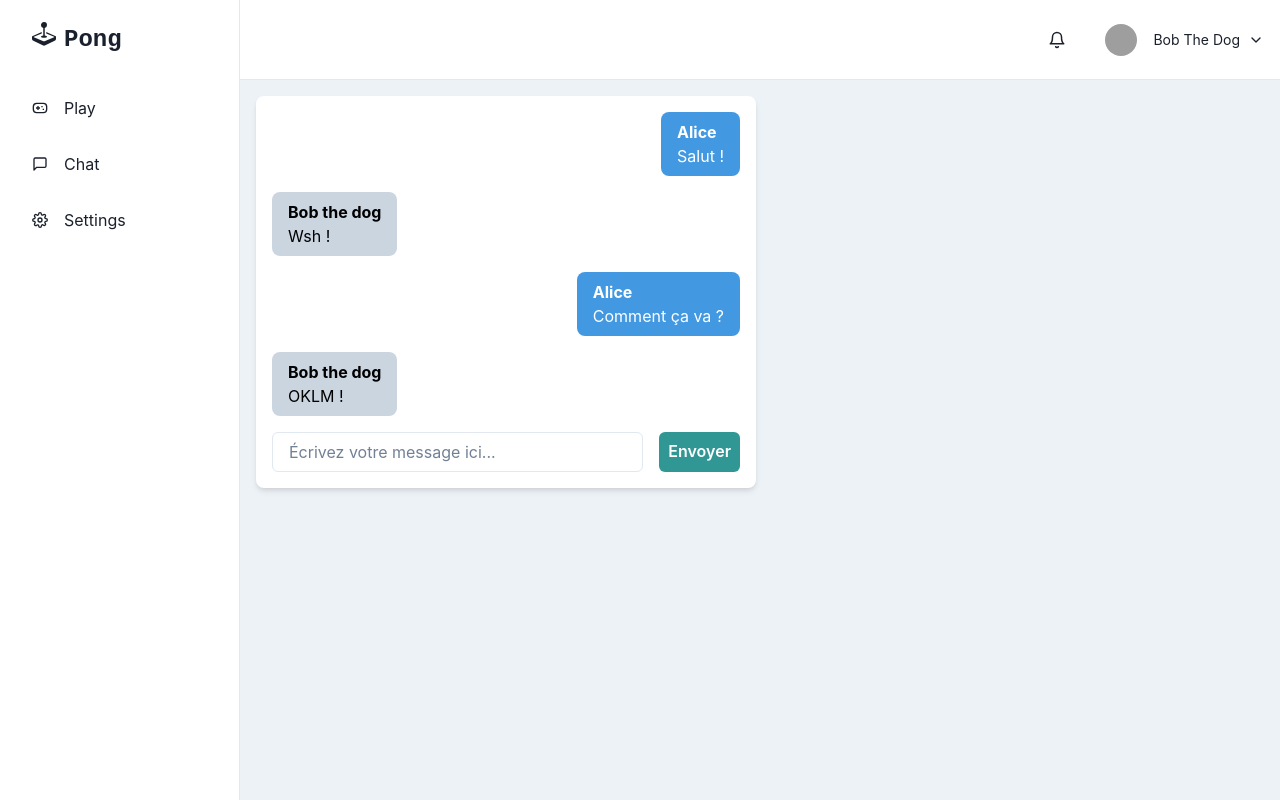
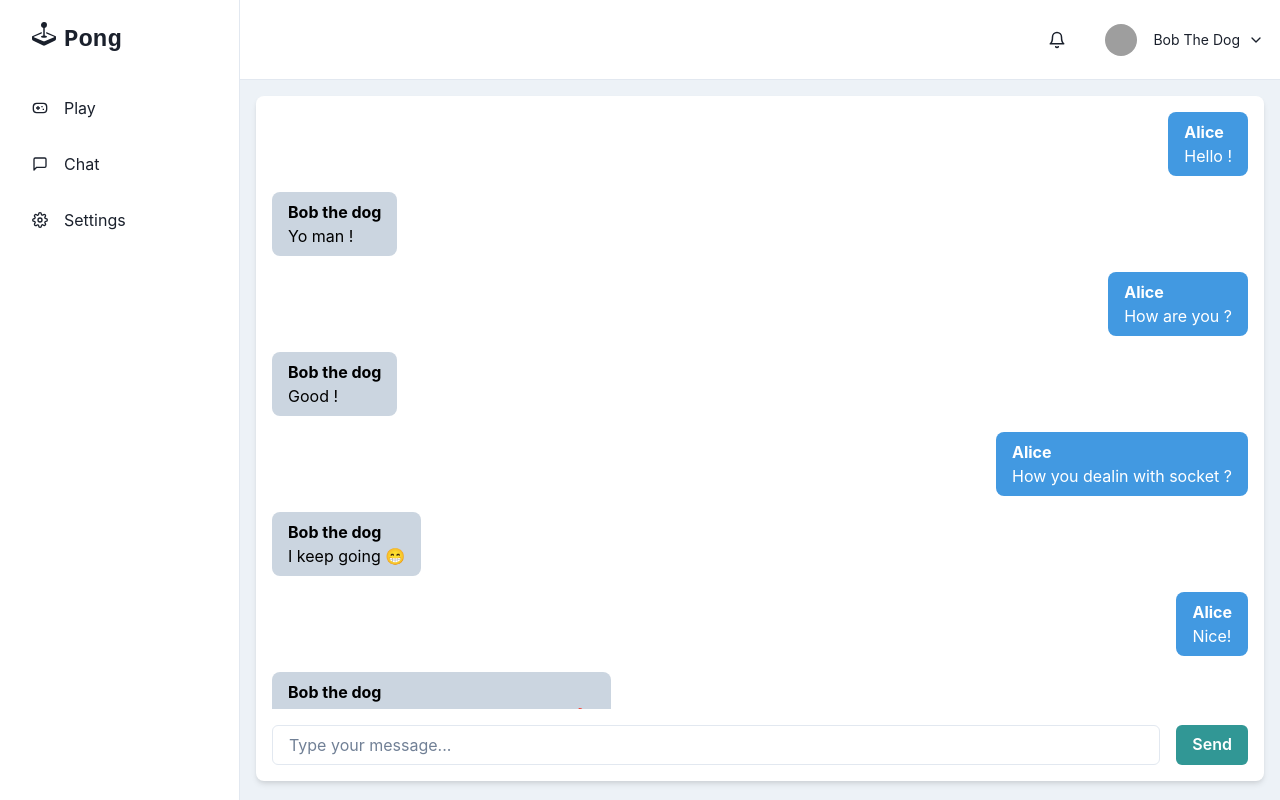
Before and after one commit to Luthernmr/ft_transcendence, a React (Vite) app in the folder frontend/: page /Chat in a window 1280 px wide. Built offline with nearby package versions, Linux system fonts and the light colour scheme; grey boxes are pictures that could not be loaded.

Commit message:
update chatComponent [FrontOnly]

```diff
--- a/frontend/src/components/Chat.tsx
+++ b/frontend/src/components/Chat.tsx
@@ -16,10 +16,19 @@ interface Message {
 }
 
 const exampleMessages: Message[] = [
-  { sender: 'Alice', content: 'Salut !' },
-  { sender: 'Bob the dog', content: 'Wsh !' },
-  { sender: 'Alice', content: 'Comment ça va ?' },
-  { sender: 'Bob the dog', content: 'OKLM !' },
+  { sender: 'Alice', content: 'Hello !' },
+  { sender: 'Bob the dog', content: 'Yo man !' },
+  { sender: 'Alice', content: 'How are you ?' },
+  { sender: 'Bob the dog', content: 'Good !' },
+  { sender: 'Alice', content: 'How you dealin with socket ?' },
+  { sender: 'Bob the dog', content: 'I keep going 😁' },
+  { sender: 'Alice', content: 'Nice!' },
+  { sender: 'Bob the dog', content: 'Luther is giving me some good vibes 🔥!' },
+  { sender: 'Alice', content: 'Oh really nice !' },
+  { sender: 'Bob the dog', content: 'Aza too man 👨‍🎤 !' },
+  { sender: 'Alice', content: 'Wait, wait are you the Bowie ft Les Daft-punk Team ?' },
+  { sender: 'Bob the dog', content: 'We are !' },
+  { sender: 'Bob the dog', content: 'And I\'m a bit skyzo 👒 !' },
 ];
 
 interface MessageItemProps {
@@ -49,24 +58,25 @@ const MessageItem: React.FC<MessageItemProps> = ({ sender, content }) => {
   );
 };
 
-const Messaging: React.FC = () => {
+const ChatComponent: React.FC = () => {
   const [inputValue, setInputValue] = useState('');
 
   const sendMessage = () => {
-    console.log('Message envoyé :', inputValue);
+    console.log('Message sent:', inputValue);
     setInputValue('');
   };
 
   return (
-    <Box
+    <Flex
       bg="white"
       borderRadius="lg"
       p={4}
       boxShadow="md"
-      w="100%"
-      maxW="500px"
+      h="calc(100vh - 115px)"
+      direction="column"
+      justify="space-between"
     >
-      <VStack spacing={4} align="start">
+      <VStack spacing={4} align="start" overflowY="auto" flex="1">
         {exampleMessages.map((msg, index) => (
           <MessageItem
             key={index}
@@ -79,14 +89,15 @@ const Messaging: React.FC = () => {
         <Input
           value={inputValue}
           onChange={(e) => setInputValue(e.target.value)}
-          placeholder="Écrivez votre message ici..."
+          placeholder="Type your message..."
+          flex="1"
         />
         <Button colorScheme="teal" onClick={sendMessage}>
-          Envoyer
+          Send
         </Button>
       </HStack>
-    </Box>
+    </Flex>
   );
 };
 
-export default Messaging;
+export default ChatComponent;
```
